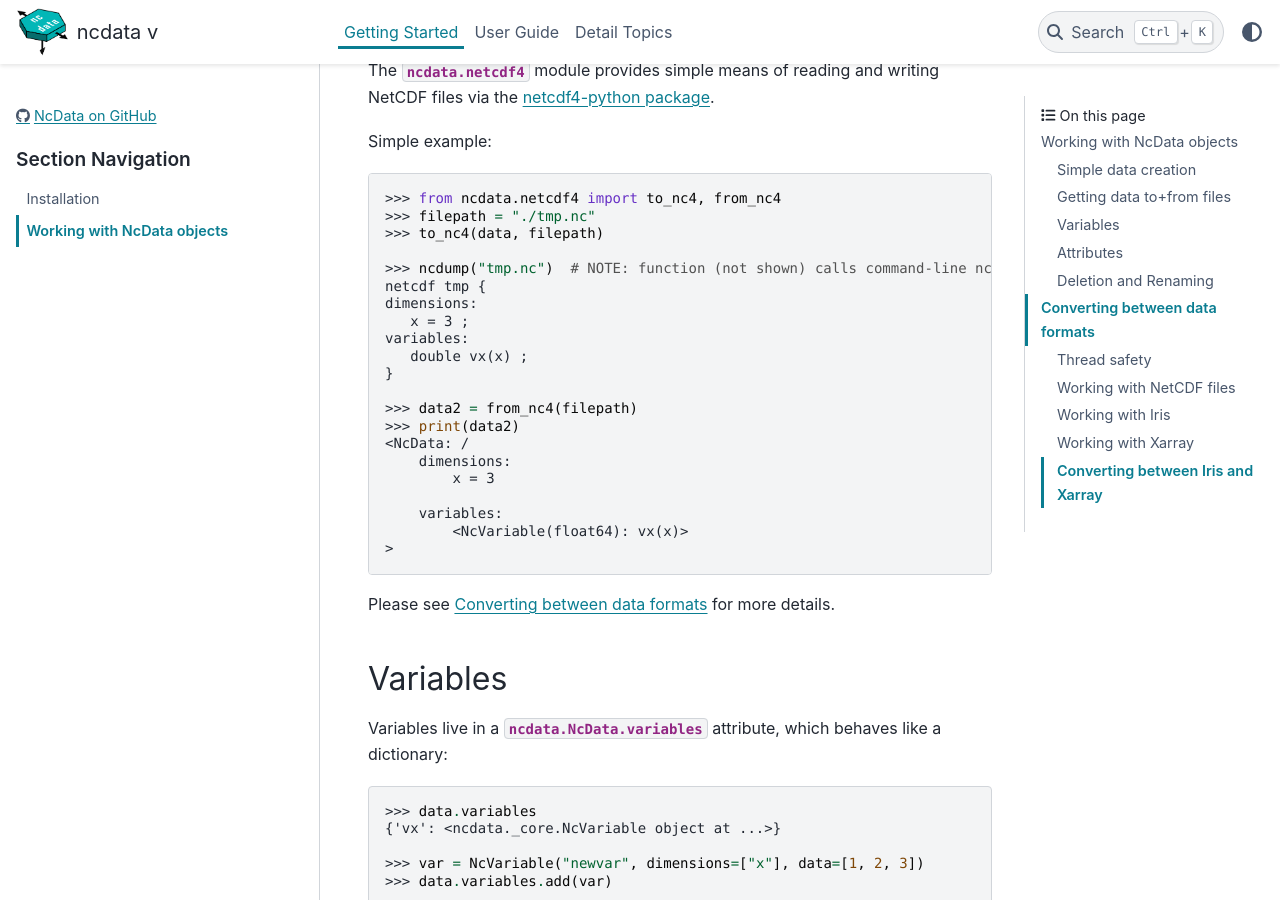
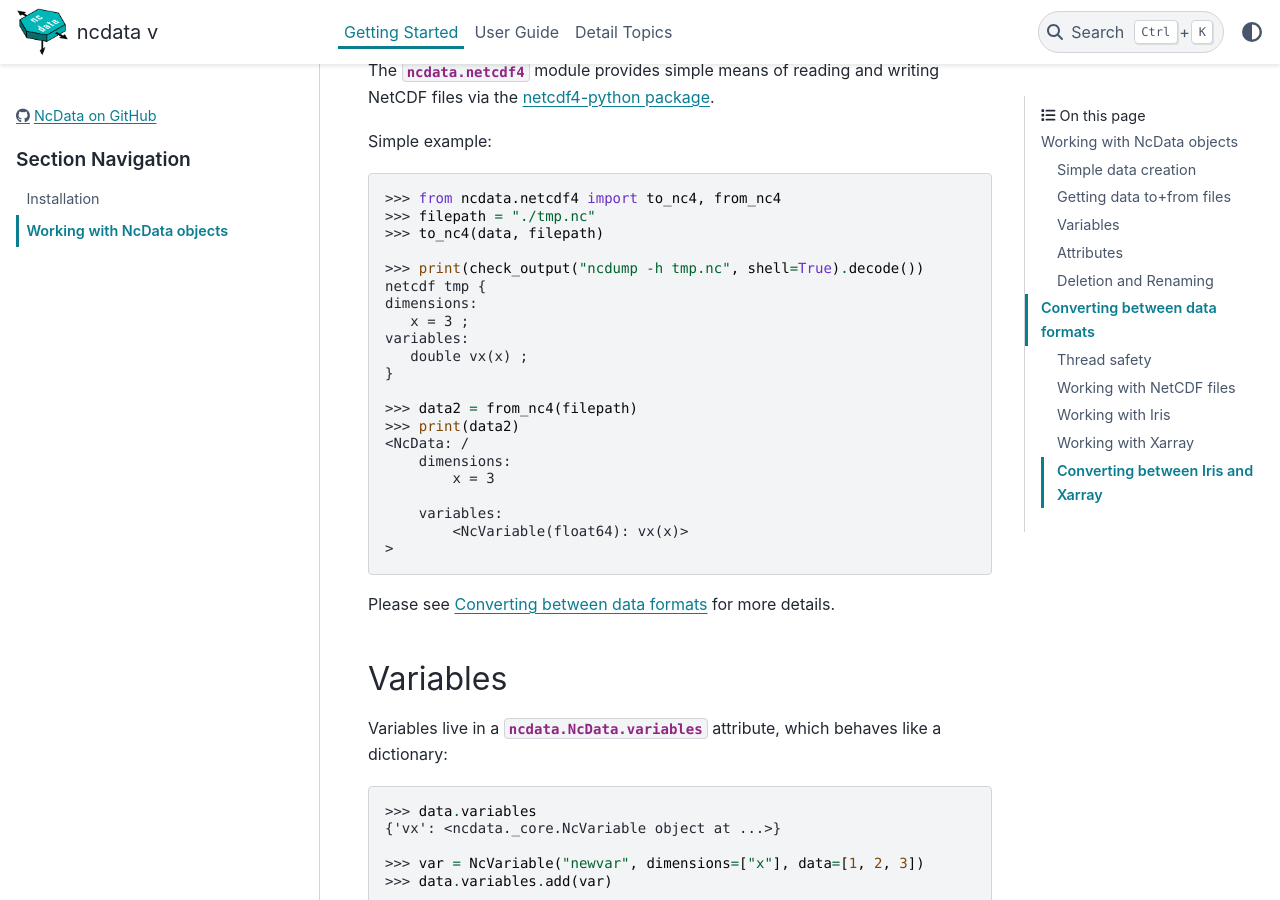
Before and after one commit to pp-mo/ncdata, a Sphinx documentation site: the page built from docs/userdocs/getting_started/introduction.rst, in a window 1280 px wide and 900 px high, scrolled down 1364 px. Built offline with Sphinx 7.4.7 and the PyData theme 0.15.4, drawn with Linux system fonts in a browser that asks for light colours; pages that are not in the unit, such as notebooks, are missing from menus; the version number could not be read and is left out.

Commit message:
Avoid ncdump tab output problem.

```diff
--- a/docs/userdocs/getting_started/introduction.rst
+++ b/docs/userdocs/getting_started/introduction.rst
@@ -81,7 +81,7 @@
     >>> filepath = "./tmp.nc"
     >>> to_nc4(data, filepath)
 
-    >>> ncdump("tmp.nc")  # NOTE: function (not shown) calls command-line ncdump
+    >>> print(check_output("ncdump -h tmp.nc", shell=True).decode())  # doctest: +NORMALIZE_WHITESPACE
     netcdf tmp {
     dimensions:
        x = 3 ;
--- a/docs/userdocs/user_guide/howtos.rst
+++ b/docs/userdocs/user_guide/howtos.rst
@@ -16,10 +16,6 @@
     >>> from pprint import pprint
     >>> import numpy as np
     >>> from subprocess import check_output
-    >>> def ncdump(path):
-    ...     text = check_output(f'ncdump -h {path}', shell=True).decode()
-    ...     text = text.replace("\t", " " * 3)
-    ...     print(text)
 
 .. _howto_access:
 
@@ -355,7 +351,7 @@
 
     >>> from ncdata.netcdf4 import to_nc4
     >>> to_nc4(data, filepath)
-    >>> ncdump(filepath)
+    >>> print(check_output(f"ncdump -h {filepath}", shell=True).decode())  # doctest: +NORMALIZE_WHITESPACE
     netcdf ...{
     dimensions:
        x = 3 ;
--- a/pyproject.toml
+++ b/pyproject.toml
@@ -57,7 +57,6 @@
 Documentation = "https://ncdata.readthedocs.io"
 Issues = "https://github.com/pp-mo/ncdata/issues"
 
-
 [tool.setuptools]
 license-files = ["LICENSE"]
 
```
